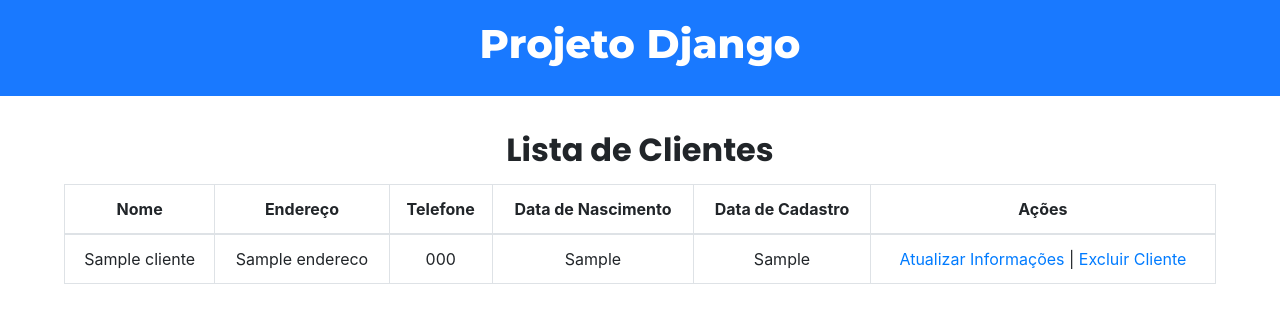
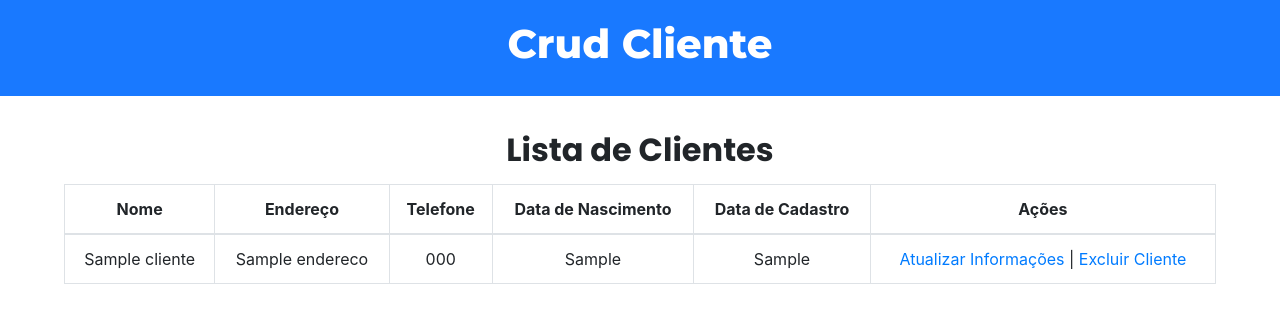
Before and after one commit to phdfreitas/crud-cliente, a Django app: template cliente/application/templates/cliente/listarClientes.html in a window 1280 px wide. Shown: the top 323 px of the page. Run offline with Django 3.2, Linux system fonts and the light colour scheme; the template is opened without the code that fills it: most values are stand-ins (such as "Sample title", 1, 10 or a date in 2020).

Commit message:
Atualização

```diff
--- a/cliente/application/templates/cliente/atualizarCliente.html
+++ b/cliente/application/templates/cliente/atualizarCliente.html
@@ -1,7 +1,7 @@
 {% extends 'base.html' %}
 
 {% block title %}
-    Django Framework - Atualizar dados do Cliente
+    Crud Cliente - Atualizar dados do Cliente
 {% endblock title %}
 
 {% block content %}
--- a/cliente/application/templates/cliente/cadastrarClientes.html
+++ b/cliente/application/templates/cliente/cadastrarClientes.html
@@ -1,7 +1,7 @@
 {% extends 'base.html' %}
 
 {% block title %}
-    Django Framework - Cadastrar Novo Cliente
+    Crud Cliente - Cadastrar Novo Cliente
 {% endblock title %}
 
 {% block content %}
--- a/cliente/application/templates/cliente/excluirCliente.html
+++ b/cliente/application/templates/cliente/excluirCliente.html
@@ -1,7 +1,7 @@
 {% extends 'base.html' %}
 
 {% block title %}
-    Django Framework - Excluir Cliente
+    Crud Cliente - Excluir Cliente
 {% endblock title %}
 
 {% block content %}
--- a/cliente/application/templates/cliente/listarClientes.html
+++ b/cliente/application/templates/cliente/listarClientes.html
@@ -1,7 +1,7 @@
 {% extends 'base.html' %}
 
 {% block title %}
-    Django Framework - Lista de Clientes
+    Crud Cliente - Lista de Clientes
 {% endblock title %}
 
 {% block content %}
--- a/cliente/templates/base.html
+++ b/cliente/templates/base.html
@@ -27,7 +27,7 @@
                 </button>
 
                 <div id="nav-target" class="collapse navbar-collapse">
-                    <a href="/" id="pagina-inicial" class="navbar-brand" >Projeto Django</a>
+                    <a href="/" id="pagina-inicial" class="navbar-brand" >Crud Cliente</a>
                         <div  class="bem-vindo">
                             <h6>Bem-vindo, {{user.username}}</h6>
                         </div>
@@ -50,7 +50,7 @@
         </header>
     {%else%}
         <header class="login-title">
-            <h1>Projeto Django</h1>
+            <h1>Crud Cliente</h1>
         </header>
     {% endif %}
 
--- a/cliente/templates/registration/login.html
+++ b/cliente/templates/registration/login.html
@@ -1,7 +1,7 @@
 {% extends 'base.html' %}
 
 {% block title %}
-    Django Project - Login
+    Crud Cliente - Login
 {% endblock title %}
 
 {% block content %}
```
Also changed, not shown: cliente/db.sqlite3.
